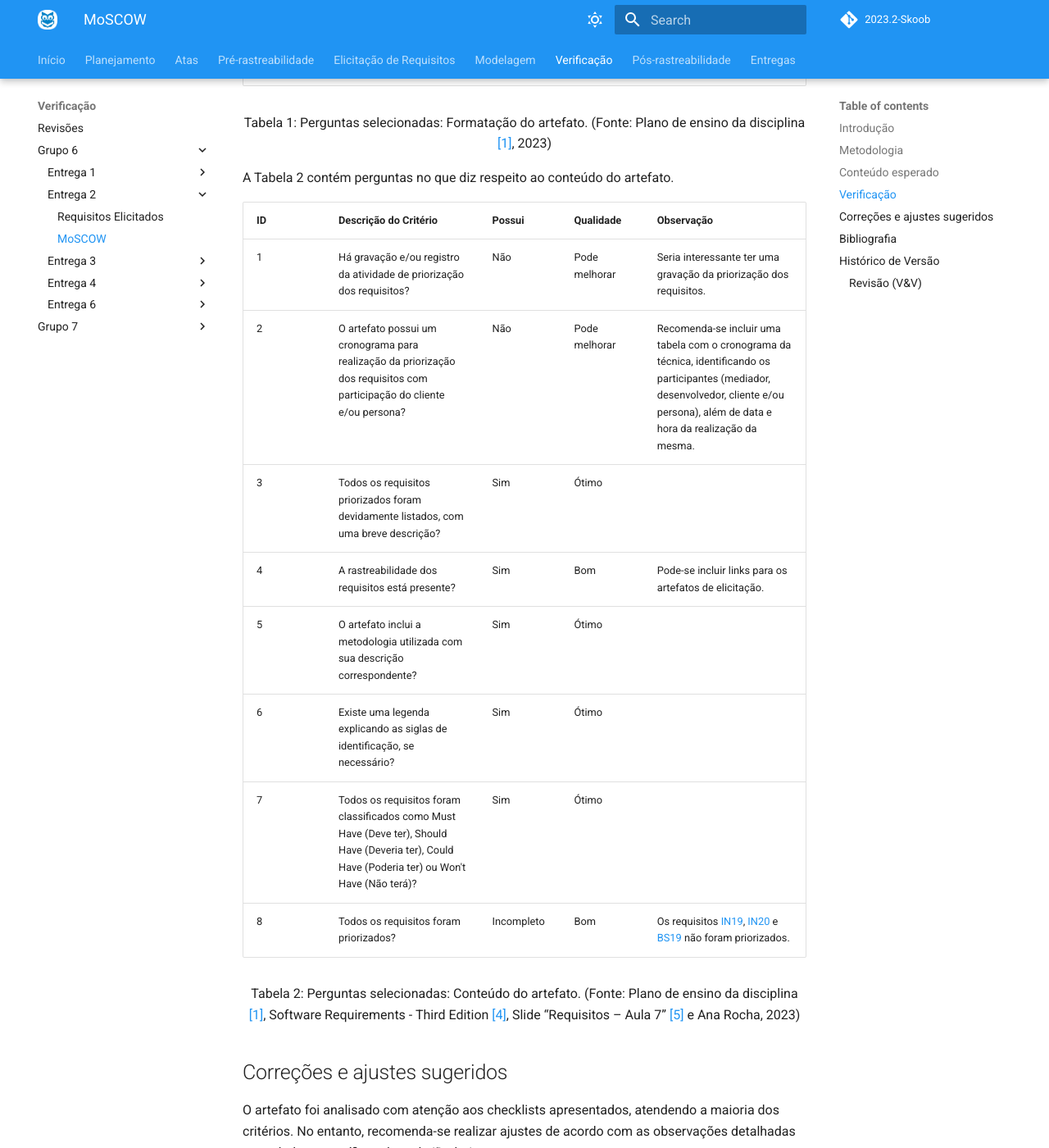
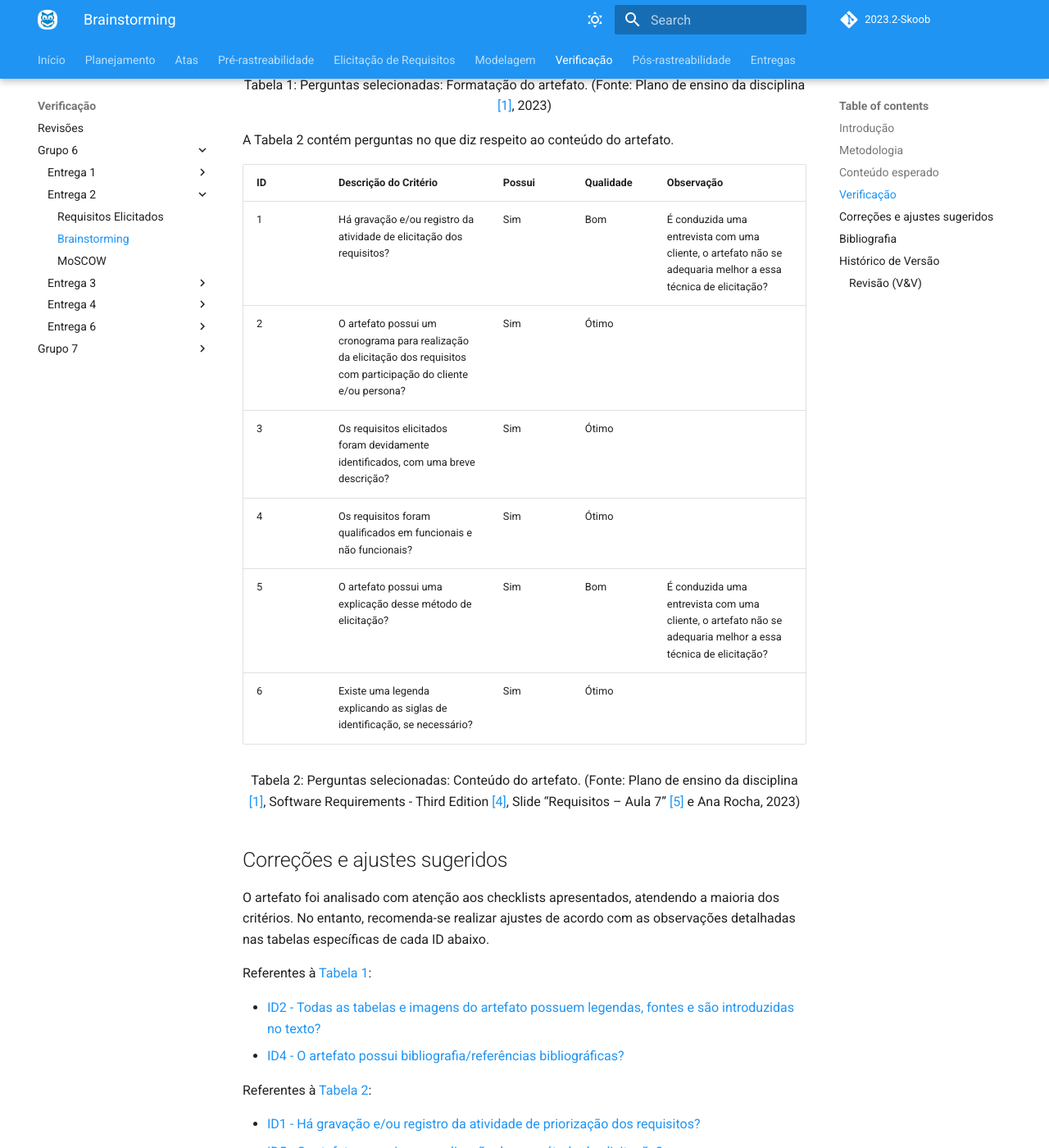
Before and after one commit to Requisitos-de-Software/2023.2-Skoob, an MkDocs documentation site: the page built from docs/verificacao/grupo6/brainstorming_6.md, in a window 1280 px wide and 1400 px high, scrolled down 2444 px. Shown: the whole window at 82% size. Built offline with MkDocs 1.6.1 and Material for MkDocs 9.7.7, drawn with Linux system fonts in a browser that asks for light colours; comment, search, counter and statistics services are not loaded; some of the changed text lies outside the part shown.

Commit message:
Verificação grupo 6 - brainstorming

```diff
--- a/docs/verificacao/grupo6/moscow_6.md
+++ b/docs/verificacao/grupo6/brainstorming_6.md
@@ -1,9 +1,9 @@
-# Verificação do artefato "[MoSCOW](https://requisitos-de-software.github.io/2023.2-Skoob/elicitacao/moscow/)"
+# Verificação do artefato "[Brainstorming](https://requisitos-de-software.github.io/2023.2-Skoob/elicitacao/brainstorming/)"
 
 ## Introdução
 
 A verificação de artefatos desempenha um papel crucial na avaliação de documentos, projetos ou produtos em diversas áreas, incluindo os Requisitos de Software. Essa técnica visa a análise minuciosa do conteúdo, estrutura e características específicas de um artefato, com o propósito de avaliar sua qualidade, conformidade com requisitos e adequação aos objetivos estabelecidos.
-Neste contexto, este documento tem como objetivo executar esse procedimento no artefato [MoSCOW](https://requisitos-de-software.github.io/2023.2-Skoob/elicitacao/moscow/) <a id="c" href="#cc">[3]</a> , desenvolvido pelo [Grupo 6](https://requisitos-de-software.github.io/2023.2-Skoob/).
+Neste contexto, este documento tem como objetivo executar esse procedimento no artefato [Brainstorming](https://requisitos-de-software.github.io/2023.2-Skoob/elicitacao/brainstorming/) <a id="c" href="#cc">[3]</a> , desenvolvido pelo [Grupo 6](https://requisitos-de-software.github.io/2023.2-Skoob/).
 
 Em termos práticos, a técnica de verificação, inspirada no processo de Fagan, implica na análise rigorosa e sistemática do artefato em busca de erros, inconsistências, lacunas e desvios em relação aos requisitos. Essa etapa é fundamental para assegurar a qualidade e precisão do artefato, garantindo que este esteja alinhado com os objetivos do projeto ou documento em questão.
 
@@ -11,7 +11,7 @@
 
 A metodologia adotada para a verificação dos artefatos é composta por duas abordagens distintas, cada uma contribuindo para assegurar a qualidade e integridade do material analisado.
 
-A primeira é fundamentada nos critérios de avaliação presentes no [plano de ensino](https://aprender3.unb.br/pluginfile.php/2692699/mod_resource/content/34/Plano_de_Ensino%20RE%20022023%20Turma%202.pdf) <a id="a" href="#aa">[1]</a>, no livro [Software Requirements, Third Edition](https://aprender3.unb.br/pluginfile.php/2692778/mod_resource/content/2/PriorizaA%CC%83%C2%A7A%CC%83%C2%A3o%20de%20Req.pdf) <a id="d" href="#dd">[4]</a> e nos [slides da aula 7](https://aprender3.unb.br/pluginfile.php/2692779/mod_resource/content/2/Requisitos%20-%20Aula%2007.pdf) <a id="e" href="#ee">[5]</a>, fornecendo um direcionamento preciso para a avaliação do conteúdo esperado nos artefatos. Essa etapa se baseia em um checklist elaborado a partir da leitura do plano, da seção "MoSCOW", encontrada na página 320-321 do livro e dos slides, abrangendo questionamentos específicos sobre a construção do [MoSCOW](https://requisitos-de-software.github.io/2023.2-Skoob/elicitacao/moscow/) <a id="c" href="#cc">[3]</a>.
+A primeira é fundamentada nos critérios de avaliação presentes no [plano de ensino](https://aprender3.unb.br/pluginfile.php/2692699/mod_resource/content/34/Plano_de_Ensino%20RE%20022023%20Turma%202.pdf) <a id="a" href="#aa">[1]</a>, no livro [Software Requirements, Third Edition](https://aprender3.unb.br/pluginfile.php/2692775/mod_resource/content/1/Elicitacao%20de%20Req.pdf) <a id="d" href="#dd">[4]</a> e nos [slides da aula 7](https://aprender3.unb.br/pluginfile.php/2692779/mod_resource/content/2/Requisitos%20-%20Aula%2007.pdf) <a id="e" href="#ee">[5]</a>, fornecendo um direcionamento preciso para a avaliação do conteúdo esperado nos artefatos. Essa etapa se baseia em um checklist elaborado a partir da leitura do plano, do livro e dos slides, abrangendo questionamentos específicos sobre a construção do [Brainstorming](https://requisitos-de-software.github.io/2023.2-Skoob/elicitacao/brainstorming/) <a id="c" href="#cc">[3]</a>.
 
 A segunda abordagem se apoia na técnica formal de inspeção de Fagan, um processo estruturado que visa identificar e corrigir possíveis erros, falhas e problemas nos artefatos analisados, abrangendo documentos, código-fonte, especificações, entre outros itens relacionados a projetos de desenvolvimento de software. Essa técnica proporciona uma revisão criteriosa e sistemática, contribuindo para a melhoria da qualidade e precisão dos artefatos <a id="b" href="#bb">[2]</a>. A inspeção de Fagan é ilustrada na Figura 1 apresentada abaixo, demonstrando as etapas envolvidas no processo.
 
@@ -25,7 +25,7 @@
 
 ## Conteúdo esperado
 
-Espera-se que o artefato apresente uma descrição detalhada da técnica de elicitação de requisitos MoSCoW, incluindo sua aplicação prática no contexto do projeto, além de seguir a estrutura padrão básica exigida para todos os artefatos.
+Espera-se que o artefato apresente uma descrição detalhada da técnica de elicitação de requisitos brainstorming, incluindo sua aplicação prática no contexto do projeto, além de seguir a estrutura padrão básica exigida para todos os artefatos.
 
 ## Verificação
 
@@ -48,9 +48,9 @@
 | ID | Descrição do Critério | Possui | Qualidade | Observação |
 |----|----------------------|---------------------------------|------------------------|----------|
 | 1  | O artefato possui introdução? | Sim | Ótimo |  |
-| 2  | Todas as tabelas e imagens do artefato possuem legendas, fontes e são introduzidas no texto? | Sim | Ótimo |  |
-| 3  | Possui links para os outros artefatos, caso necessário? | Não | Pode melhorar | Pode-se incluir links para os artefatos de elicitação.  |
-| 4  | O artefato possui bibliografia/referências bibliográficas? | Sim | Ótimo |  |
+| 2  | Todas as tabelas e imagens do artefato possuem legendas, fontes e são introduzidas no texto? | Incompleto | Bom | O vídeo não possui chamadas no texto, legenda e fonte. |
+| 3  | Possui links para os outros artefatos, caso necessário? | Sim | Ótimo |   |
+| 4  | O artefato possui bibliografia/referências bibliográficas? | Incompleto | Bom | O 3º item da bibliografia não possui um link de acesso. |
 | 5  | O artefato possui um histórico de versões? | Sim | Ótimo | |
 | 6  | O artefato possui autor? | Sim | Ótimo |  |
 | 7  | O artefato possui revisor? | Sim | Ótimo |  |
@@ -63,14 +63,13 @@
 
 | ID | Descrição do Critério | Possui | Qualidade | Observação |
 |----|----------------------|---------------------------------|------------------------|----------|
-| 1  | Há gravação e/ou registro da atividade de priorização dos requisitos? | Não | Pode melhorar | Seria interessante ter uma gravação da priorização dos requisitos. |
-| 2  | O artefato possui um cronograma para realização da priorização dos requisitos com participação do cliente e/ou persona? | Não | Pode melhorar | Recomenda-se incluir uma tabela com o cronograma da técnica, identificando os participantes (mediador, desenvolvedor, cliente e/ou persona), além de data e hora da realização da mesma. |
-| 3  | Todos os requisitos priorizados foram devidamente listados, com uma breve descrição? | Sim | Ótimo |  |
-| 4  | A rastreabilidade dos requisitos está presente? | Sim | Bom | Pode-se incluir links para os artefatos de elicitação. |
-| 5  | O artefato inclui a metodologia utilizada com sua descrição correspondente? | Sim | Ótimo |  |
+| 1  | Há gravação e/ou registro da atividade de elicitação dos requisitos? | Sim | Bom | É conduzida uma entrevista com uma cliente, o artefato não se adequaria melhor a essa técnica de elicitação? |
+| 2  | O artefato possui um cronograma para realização da elicitação dos requisitos com participação do cliente e/ou persona? | Sim | Ótimo |  |
+| 3  | Os requisitos elicitados foram devidamente identificados, com uma breve descrição? | Sim | Ótimo |  |
+| 4  | Os requisitos foram qualificados em funcionais e não funcionais? | Sim | Ótimo |  |
+| 5  | O artefato possui uma explicação desse método de elicitação? | Sim | Bom | É conduzida uma entrevista com uma cliente, o artefato não se adequaria melhor a essa técnica de elicitação? |
 | 6  | Existe uma legenda explicando as siglas de identificação, se necessário? | Sim | Ótimo |  |
-| 7  | Todos os requisitos foram classificados como Must Have (Deve ter), Should Have (Deveria ter), Could Have (Poderia ter) ou Won't Have (Não terá)? | Sim | Ótimo |  |
-| 8  | Todos os requisitos foram priorizados? | Incompleto | Bom | Os requisitos [IN19](https://requisitos-de-software.github.io/2023.2-Skoob/elicitacao/requisitos/), [IN20](https://requisitos-de-software.github.io/2023.2-Skoob/elicitacao/requisitos/) e [BS19](https://requisitos-de-software.github.io/2023.2-Skoob/elicitacao/requisitos/) não foram priorizados. |
+
 
 <div style="text-align: center;">
     Tabela 2: Perguntas selecionadas: Conteúdo do artefato. (Fonte: Plano de ensino da disciplina <a id="a" href="#aa">[1]</a>, Software Requirements - Third Edition <a id="d" href="#dd">[4]</a>, Slide “Requisitos – Aula 7” <a id="e" href="#ee">[5]</a> e Ana Rocha, 2023)
@@ -82,33 +81,31 @@
 
 Referentes à [Tabela 1](#Tabela1):
 
-- [ID3 - Possui links para os outros artefatos, caso necessário?](#Tabela1)
+- [ID2 - Todas as tabelas e imagens do artefato possuem legendas, fontes e são introduzidas no texto?](#Tabela1)
+- [ID4 - O artefato possui bibliografia/referências bibliográficas?](#Tabela1)
 
 Referentes à [Tabela 2](#Tabela2):
 
 - [ID1 - Há gravação e/ou registro da atividade de priorização dos requisitos?](#Tabela2)
-- [ID2 - O artefato possui um cronograma para realização da priorização dos requisitos com participação do cliente e/ou persona?](#Tabela2)
-- [ID4 - A rastreabilidade dos requisitos está presente?](#Tabela2)
-- [ID8 - Todos os requisitos foram priorizados?](#Tabela2)
-
+- [ID5 - O artefato possui uma explicação desse método de elicitação?](#Tabela2)
 
 ## Bibliografia
 
 <a id="aa" href="#a">[1]</a> SALES, André Barros. Plano de ensino da disciplina. Disponível em: [Aprender 3](https://aprender3.unb.br/pluginfile.php/2692699/mod_resource/content/34/Plano_de_Ensino%20RE%20022023%20Turma%202.pdf). Acesso em 24 de novembro de 2023.</br>
 <a id="bb" href="#b">[2]</a> SERRANO, Milene e Mauricio. Slide “Requisitos – Aula 23”. Disponível em: [Aprender 3](https://aprender3.unb.br/pluginfile.php/2692856/mod_resource/content/2/Requisitos%20-%20Aula%20023.pdf). Acesso 24 de novembro de 2023. </br>
-<a id="cc" href="#c">[3]</a> GRUPO 6. Documento do MoSCOW do Grupo 6 da Disciplina de Requisitos de Software. Disponível em: [Git Page](https://requisitos-de-software.github.io/2023.2-Skoob/elicitacao/moscow/). Acesso em 24 de novembro de 2023. </br>
-<a id="dd" href="#d">[4]</a> Requirements Elicitation. Software Requirements Priorities, Third Edition. Disponível em: [Aprender 3](https://aprender3.unb.br/pluginfile.php/2692778/mod_resource/content/2/PriorizaA%CC%83%C2%A7A%CC%83%C2%A3o%20de%20Req.pdf). Acesso em 24 de novembro de 2023. </br>
+<a id="cc" href="#c">[3]</a> GRUPO 6. Documento do Brainstorming do Grupo 6 da Disciplina de Requisitos de Software. Disponível em: [Git Page](https://requisitos-de-software.github.io/2023.2-Skoob/elicitacao/brainstorming/). Acesso em 24 de novembro de 2023. </br>
+<a id="dd" href="#d">[4]</a> Requirements Elicitation. Software Requirements, Third Edition. Disponível em: [Aprender 3](https://aprender3.unb.br/pluginfile.php/2692775/mod_resource/content/1/Elicitacao%20de%20Req.pdf). Acesso em 24 de novembro de 2023. </br>
 <a id="ee" href="#e">[5]</a> SERRANO, Milene e Mauricio. Slide “Requisitos – Aula 7”. Disponível em: [Aprender 3](https://aprender3.unb.br/pluginfile.php/2692779/mod_resource/content/2/Requisitos%20-%20Aula%2007.pdf). Acesso 24 de novembro de 2023.
 
 ## Histórico de Versão
 
 | Versão | Data de execução | Data prevista de revisão | Descrição  |   Autor(es)    |  Revisado  |
 | :----: | :--------------: | :----------------------: | :--------: | :------------: | :---------:|
-| `1.0`  |    24/11/2023    |   27/11/2023    | Criação do artefato e execução da inspeção |   [Ana Rocha](https://github.com/anaaroch) | <input type="checkbox" disabled checked /> |
+| `1.0`  |    25/11/2023    |   27/11/2023    | Criação do artefato e execução da inspeção |   [Ana Rocha](https://github.com/anaaroch) | <input type="checkbox" disabled checked /> |
 
 
 ### Revisão (V&V)
 
 | Data de Revisão | Cobertura de Versões  |   Técnica  |    Revisor(es)    |
 | :-------------: | :-------------------: | :--------: |  :--------------: |
-|   xx/xx/xxxx   |    `1.0`    |   -    |  [Jefferson França](https://github.com/Frans6) |
+|   xx/xx/xxxx   |    `1.0`    |   -    |  [Rafael Amancio](https://github.com/Rafael-gc) |
--- a/mkdocs.yml
+++ b/mkdocs.yml
@@ -73,6 +73,7 @@
         - Ferramentas: verificacao/grupo6/ferramentas_6.md
       - Entrega 2:
         - Requisitos Elicitados: verificacao/grupo6/requisitos_6.md
+        - Brainstorming: verificacao/grupo6/brainstorming_6.md
         - MoSCOW: verificacao/grupo6/moscow_6.md
       - Entrega 3:
         - Lexicos: verificacao/grupo6/lexicos_6.md
```
Also changed, not shown: docs/elicitacao/brainstorming.md (+14 -4 lines).
